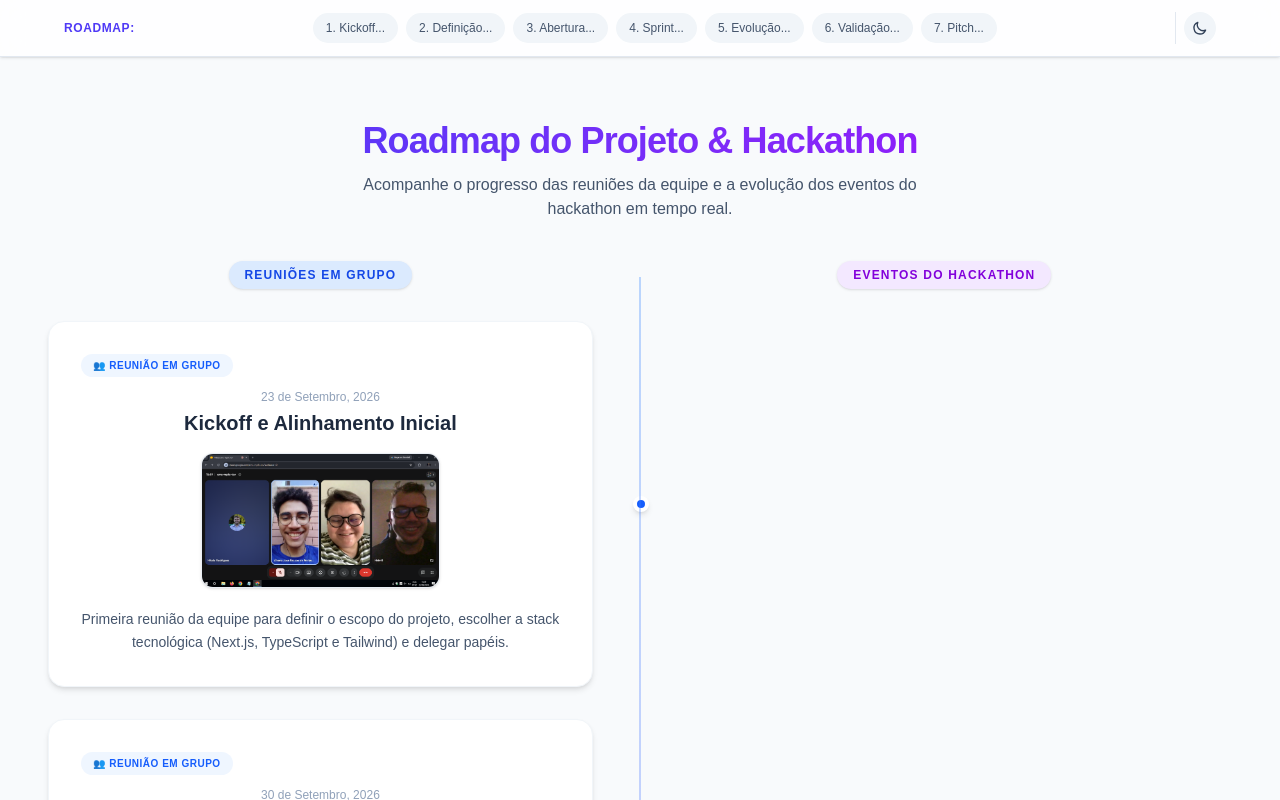
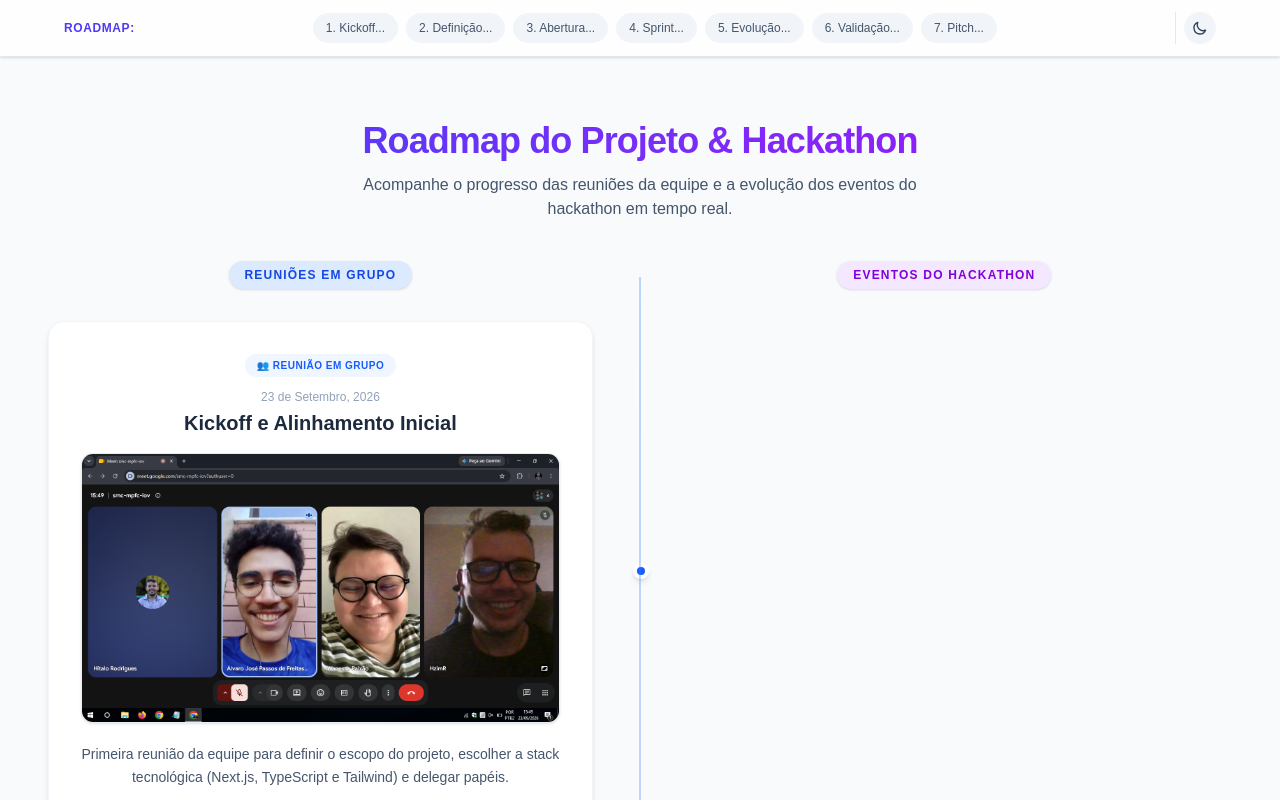
Before and after one commit to Hzimr/trajetoriahackathonTJCE2026, a Next.js app: page / in a window 1280 px wide. Shown: the top 800 px of the page. Built offline with nearby package versions, Linux system fonts and the light colour scheme.

Commit message:
styles: remove sm:w-/2 and added justify-center in label title

```diff
--- a/app/components/RoadmapItemCard.tsx
+++ b/app/components/RoadmapItemCard.tsx
@@ -41,7 +41,7 @@ export default function RoadmapItemCard({ item }: RoadmapItemCardProps) {
           <div className="group bg-white dark:bg-slate-800/90 rounded-2xl p-6 md:p-8 shadow-md hover:shadow-xl border border-slate-100 dark:border-slate-700/85 transition-all duration-300 hover:-translate-y-1">
             {/* Categoria */}
             <div
-              className={`flex mb-3 ${isMeeting ? "justify-start" : "justify-end"}`}
+              className={`flex mb-3 justify-center `} //${isMeeting ? "justify-start" : "justify-end"}
             >
               <span
                 className={`inline-block text-[10px] font-semibold tracking-wider uppercase px-3 py-1 rounded-full ${config.badge}`}
@@ -68,7 +68,7 @@ export default function RoadmapItemCard({ item }: RoadmapItemCardProps) {
             >
               {/* Imagem inteira, sem cortes */}
               {item.imageUrl && (
-                <div className="w-full sm:w-1/2 shrink-0 rounded-xl overflow-hidden shadow-sm bg-slate-100 dark:bg-slate-900 border border-slate-200/50 dark:border-slate-700/50">
+                <div className="w-full shrink-0 rounded-xl overflow-hidden shadow-sm bg-slate-100 dark:bg-slate-900 border border-slate-200/50 dark:border-slate-700/50">
                   <Image
                     src={item.imageUrl}
                     alt={item.title}
```
